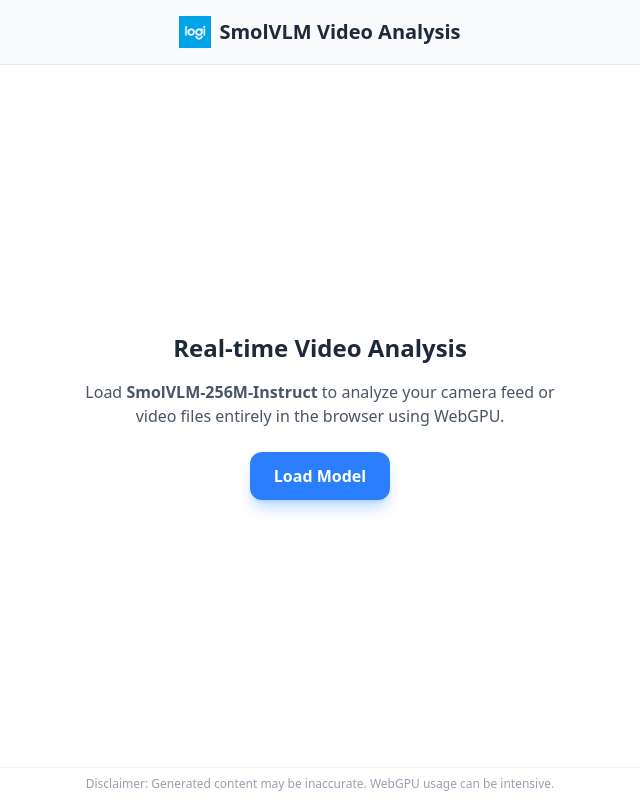
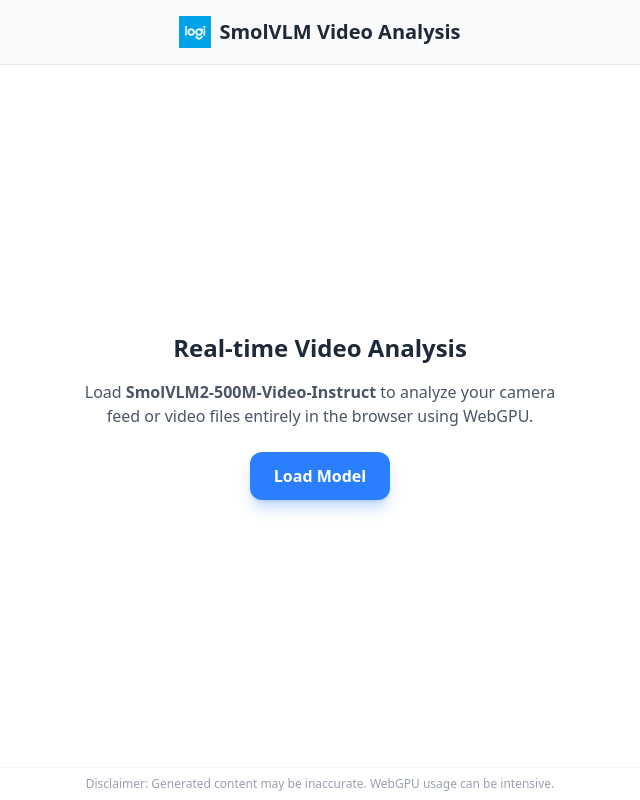
Before and after one commit to mario-gutierrez/smolvlm, a React (Vite) app: page / in a window 1280 px wide. Shown: the whole page, without its empty margins (320-960 px from the left). Built offline with nearby package versions, Linux system fonts and the light colour scheme.

Commit message:
Update default prompt: What is the person doing?

```diff
--- a/src/App.jsx
+++ b/src/App.jsx
@@ -26,7 +26,7 @@
 
   // Analysis State
   const [videoFramerate, setVideoFramerate] = useState(0); // 0 = manual/stopped
-  const [videoPrompt, setVideoPrompt] = useState("Describe this image");
+  const [videoPrompt, setVideoPrompt] = useState("What is the person doing?");
   const [isAnalysisRunning, setIsAnalysisRunning] = useState(false);
   const [modelOutput, setModelOutput] = useState("");
   const [tps, setTps] = useState(null);
@@ -294,7 +294,7 @@
               Real-time Video Analysis
             </h2>
             <p className="max-w-[500px] mb-6 text-center text-gray-600 dark:text-gray-400">
-              Load <span className="font-semibold">SmolVLM-256M-Instruct</span> to analyze your camera feed or video files entirely in the browser using WebGPU.
+              Load <span className="font-semibold">SmolVLM2-500M-Video-Instruct</span> to analyze your camera feed or video files entirely in the browser using WebGPU.
             </p>
             {error && (
               <div className="text-red-500 text-center mb-4 p-2 bg-red-50 dark:bg-red-900/20 rounded">
```
